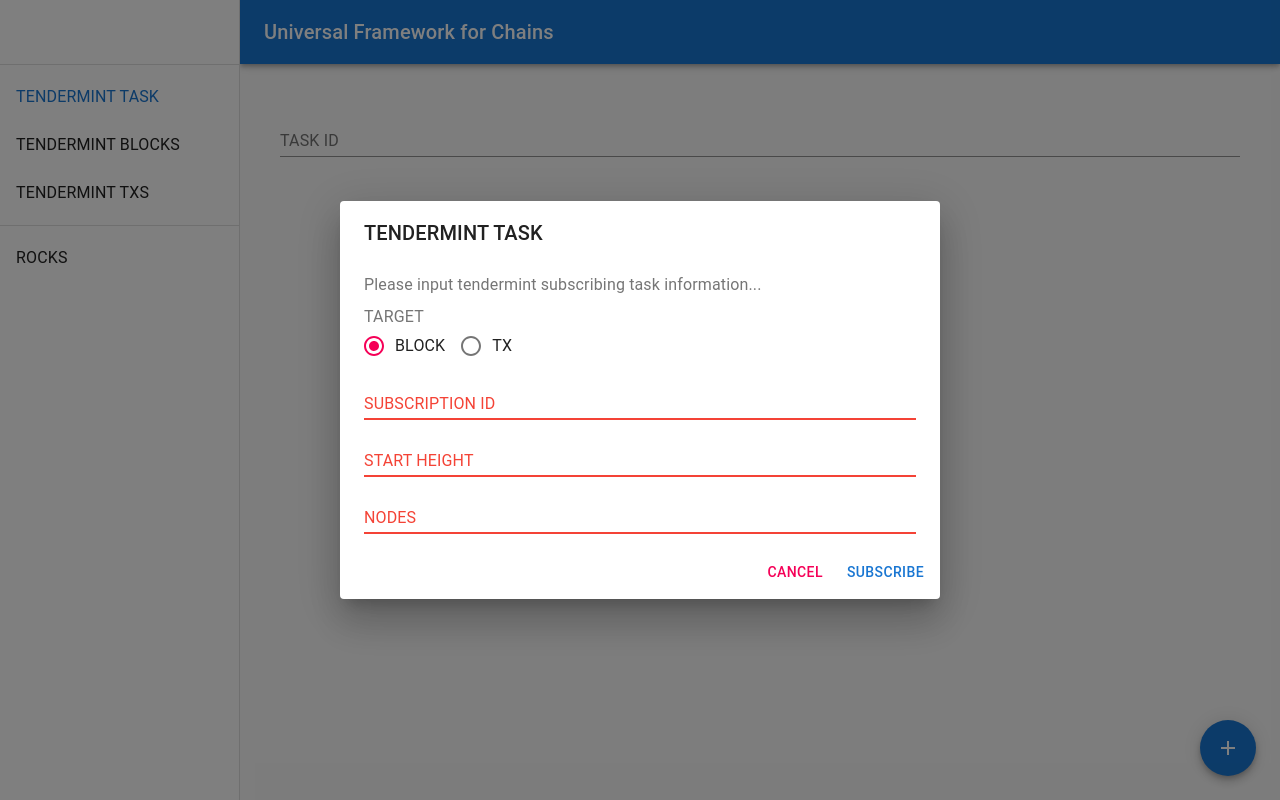
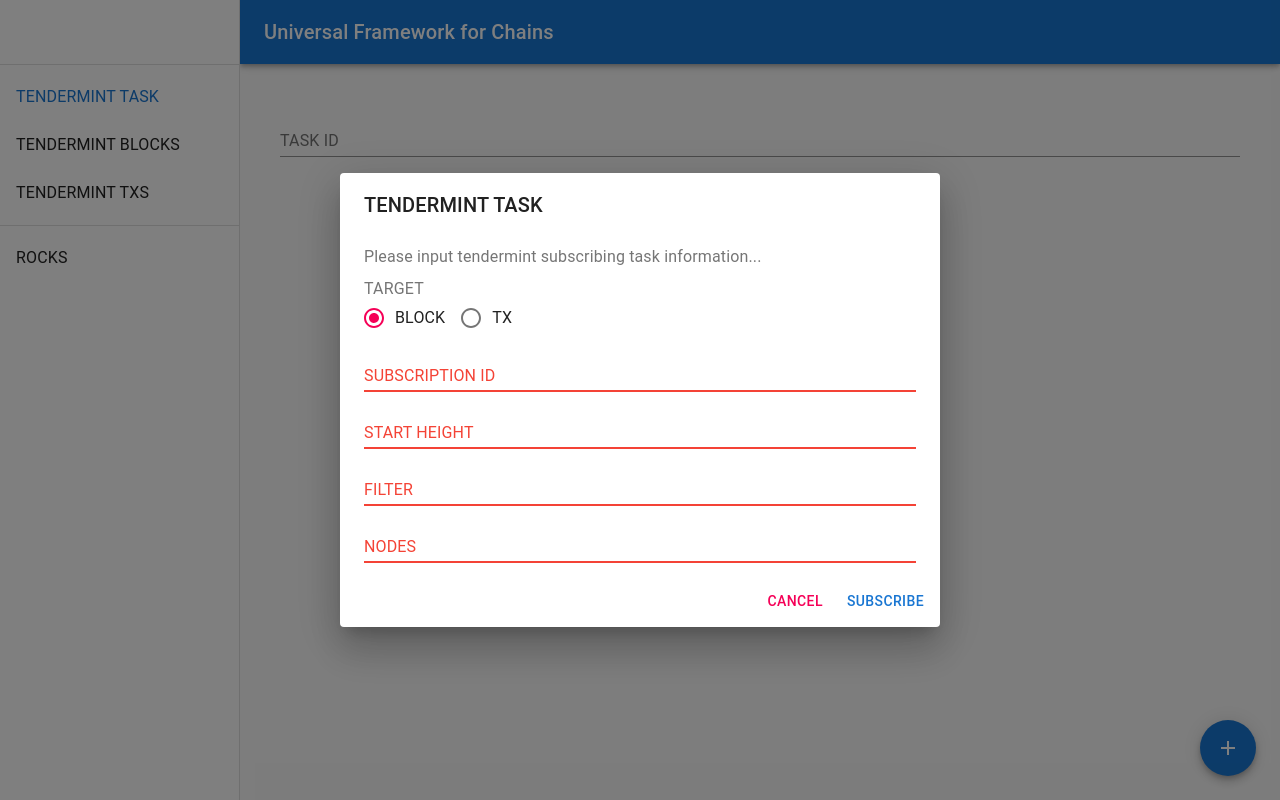
Before and after one commit to code0xff/ufc-app, a React (Create React App) app: page / in a window 1280 px wide. Both pictures are taken after a click on the button "add". Built offline with nearby package versions, Linux system fonts and the light colour scheme.

Commit message:
add filtering

```diff
--- a/src/components/TmTaskCard/TmTaskCard.jsx
+++ b/src/components/TmTaskCard/TmTaskCard.jsx
@@ -103,6 +103,9 @@ export default function TmTaskCard({task, setSnackOpen, setMessage}) {
           CURRENT HEIGHT: {task.curr_height}
         </Typography>
         <Typography variant="body2" component="p">
+          FILTER: {task.filter}
+        </Typography>
+        <Typography variant="body2" component="p">
           NODES: {task.nodes}
         </Typography>
         <Box mt={1}>
--- a/src/components/TmTaskPage/TmTaskPage.jsx
+++ b/src/components/TmTaskPage/TmTaskPage.jsx
@@ -47,6 +47,7 @@ export default function TmTaskPage() {
   const [snackOpen, setSnackOpen] = React.useState(false);
   const [message, setMessage] = React.useState('block');
   const [taskId, setTaskId] = React.useState();
+  const [filter, setFilter] = React.useState();
 
   React.useEffect(() => {
     loadTasks();
@@ -87,15 +88,17 @@ export default function TmTaskPage() {
           target: target,
           sub_id: subId,
           start_height: parseInt(startHeight),
+          filter: filter,
           nodes: nodesArray
         }
       })
       .then(response => {
         const result = response['data']['result'];
         setTarget('block');
-        setSubId('');
-        setStartHeight('');
-        setNodes('');
+        setSubId();
+        setStartHeight();
+        setNodes();
+        setFilter();
         setOpen(false);
         setSnackOpen(true);
         setMessage(result["error"] ? result["error"] : result);
@@ -165,6 +168,15 @@ export default function TmTaskPage() {
             onChange={(e) => {setStartHeight(e.target.value)}}
           />
           <TextField
+            error={!startHeight}
+            margin="dense"
+            id="filter"
+            label="FILTER"
+            type="text"
+            fullWidth
+            onChange={(e) => {setFilter(e.target.value)}}
+          />
+          <TextField
             error={!nodes}
             margin="dense"
             id="nodes"
```
